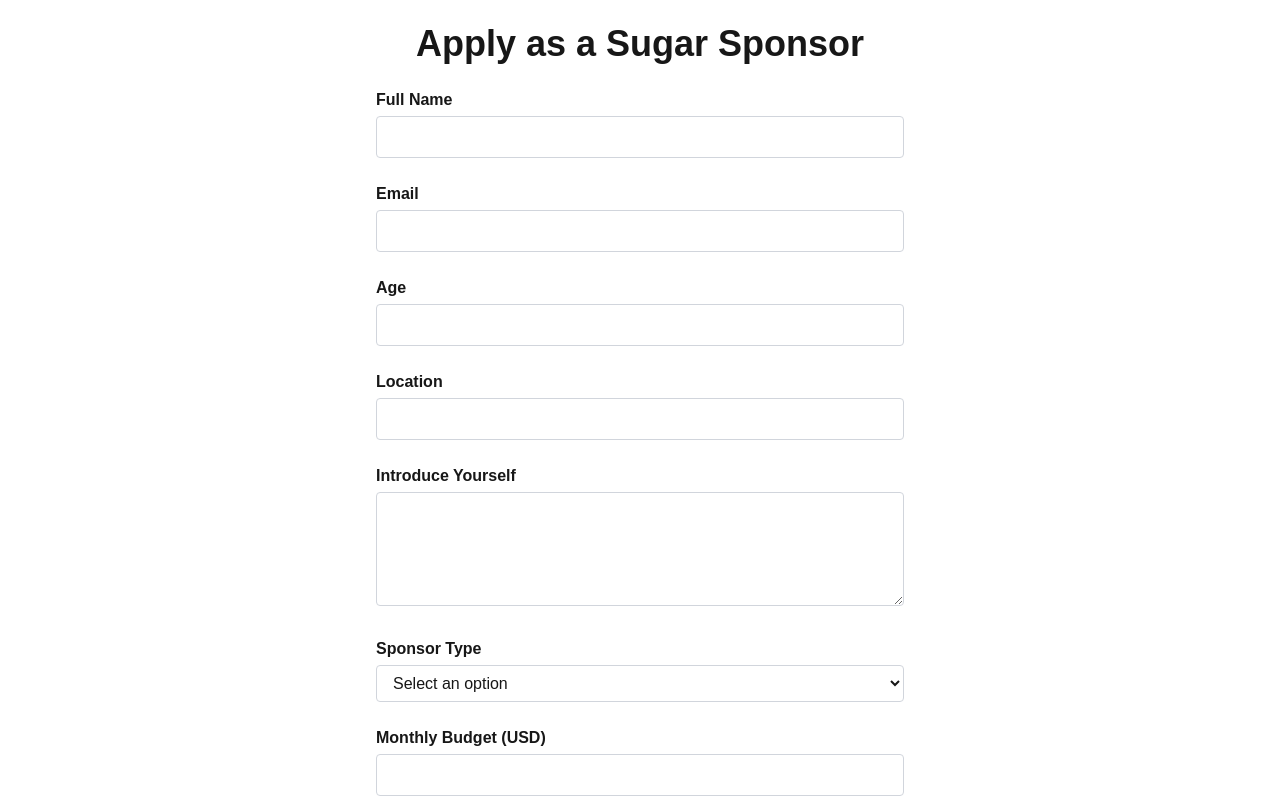
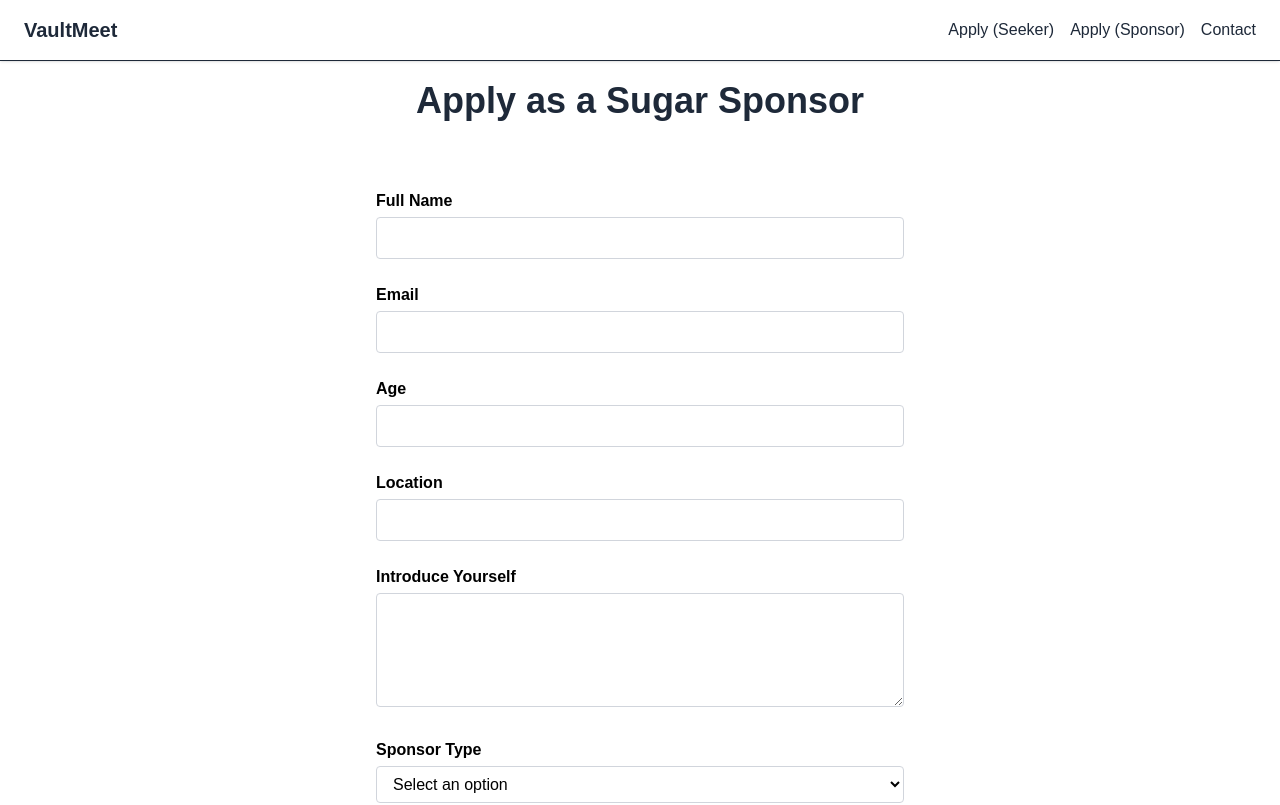
Before and after one commit to devtofunmi/vaultmeet, a Next.js app: page /apply-sponsor in a window 1280 px wide. Shown: the top 805 px of the page. Built offline with nearby package versions, Linux system fonts and the light colour scheme.

Commit message:
change ui

```diff
--- a/pages/apply-sponsor.tsx
+++ b/pages/apply-sponsor.tsx
@@ -1,6 +1,7 @@
 'use client'
 
 import React, { useState } from 'react'
+import RootLayout from './layout'
 
 const ApplySponsor: React.FC = () => {
   const [form, setForm] = useState({
@@ -49,7 +50,7 @@ const ApplySponsor: React.FC = () => {
 
   if (submitted) {
     return (
-      <div className="max-w-xl mx-auto p-8 text-center">
+      <div className="max-w-xl mx-auto text-black p-8 text-center">
         <h2 className="text-3xl font-bold mb-4">Application Received</h2>
         <p>Thank you for applying as a sponsor. We will review your application and get back to you soon.</p>
       </div>
@@ -57,9 +58,11 @@ const ApplySponsor: React.FC = () => {
   }
 
   return (
-    <main className="max-w-xl mx-auto p-6">
-      <h1 className="text-4xl font-bold mb-6 text-center">Apply as a Sugar Sponsor</h1>
-      <form onSubmit={handleSubmit} noValidate className="space-y-6">
+    <RootLayout>
+    <main>
+      <h1 className="text-4xl font-bold mb-6 text-center text-indigo-60 py-5">Apply as a Sugar Sponsor</h1>
+      <div className="max-w-xl w-full mx-auto p-6 text-black">
+        <form onSubmit={handleSubmit} noValidate className="space-y-6">
         <div>
           <label htmlFor="fullName" className="block font-semibold mb-1">
             Full Name
@@ -191,7 +194,10 @@ const ApplySponsor: React.FC = () => {
           Submit Application
         </button>
       </form>
+      </div>
+
     </main>
+    </RootLayout>
   )
 }
 
```
